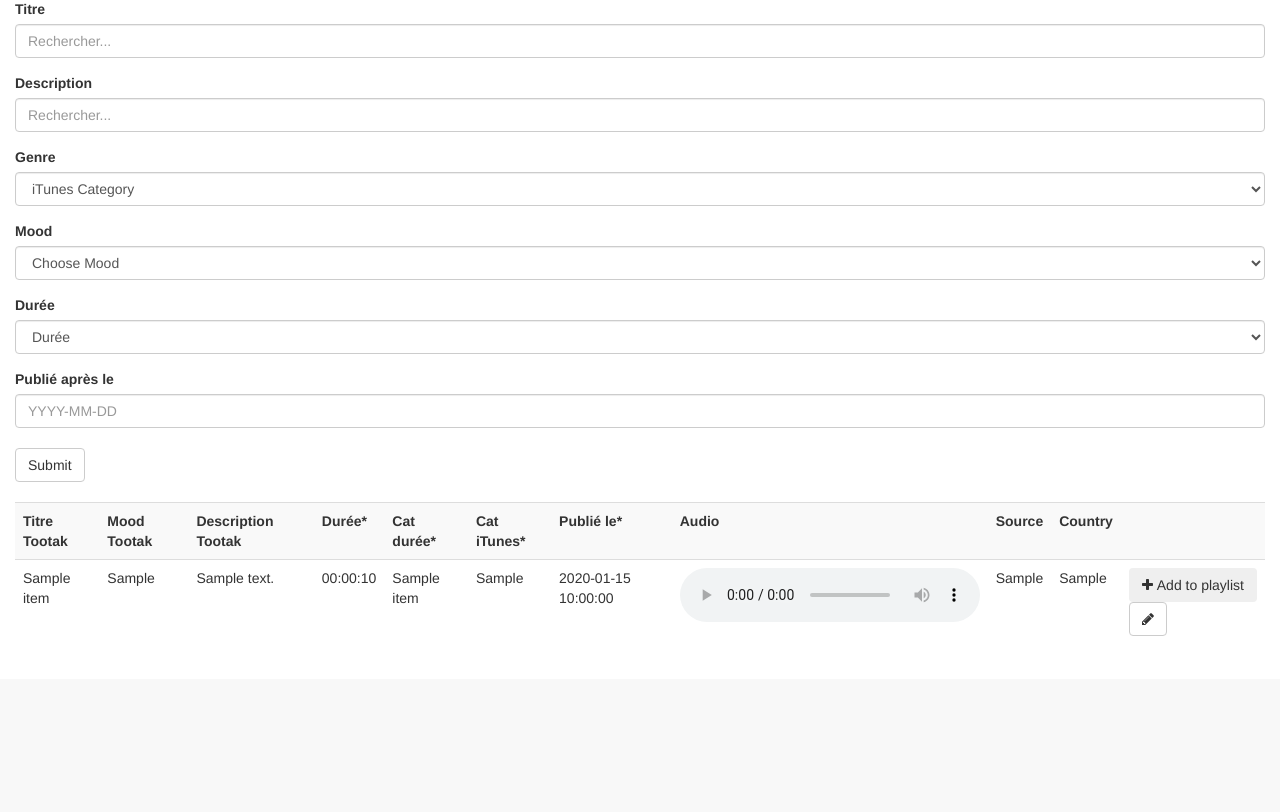
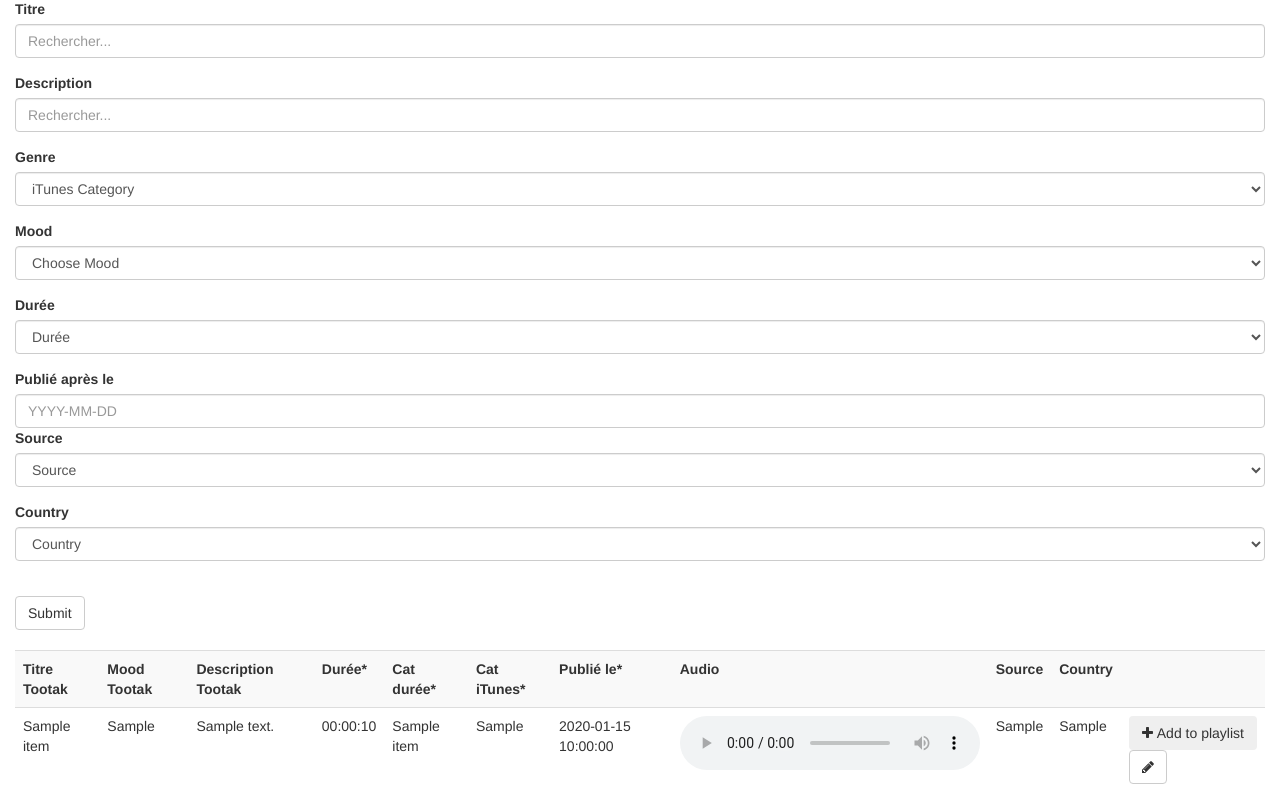
Before and after one commit to jypllx/stars, a Flask app: page /bo/items/ in a window 1280 px wide. Shown: the part 121-933 px from the top of the page. Before the commit the page ends 757 px from the top, so only its background shows below. Run offline with Flask 2, Linux system fonts and the light colour scheme; a user stored in the database is signed in; tables that the repository leaves empty hold one stand-in row (values such as "Sample post"); some libraries are stand-ins or nearby versions.

Commit message:
added filters and forms

```diff
--- a/web/app.py
+++ b/web/app.py
@@ -114,11 +114,15 @@
 def channels_get(id):
     form = ChannelForm(request.form)
     channel=db.session.query(Channel).get(id)
-    if request.method == 'POST' and form.validate():
+
+    if form.validate_on_submit():
         channel.title=form.title.data
         channel.description=form.description.data
         channel.mood=form.mood.data
         channel.image=form.image.data
+        channel.source=form.source.data
+        channel.country=form.country.data
+        app.logger.info("UPDATED !!! "+channel.country)
         db.session.commit()
         return redirect(url_for('channels_get', id=id))
 
@@ -249,6 +253,8 @@
     search_mood=''
     search_length='-1'
     search_date=''
+    search_source=''
+    search_country=''
 
     q = Item.query
     if request.method == 'POST':
@@ -269,6 +275,12 @@
         if request.form['search_length']:
             search_length=request.form['search_length']
             q=q.filter_by(cat_time=search_length)
+        if request.form['search_source']:
+            search_source=request.form['search_source']
+            q=q.filter_by(source=search_source)
+        if request.form['search_country']:
+            search_country=request.form['search_country']
+            q=q.filter_by(country=search_country)
         if request.form['search_date']:
             search_date=request.form['search_date']
             q=q.filter(Item.pubdate_ >= search_date)
@@ -287,11 +299,23 @@
     for result in results:
         moods.append(result[0])
 
+    results = db.engine.execute("Select DISTINCT source FROM items ORDER BY source")
+    sources=[]
+    for result in results:
+        sources.append(result[0])
+
+    results = db.engine.execute("Select DISTINCT country FROM items ORDER BY country")
+    countries=[]
+    for result in results:
+        countries.append(result[0])
+
     return render_template('bo/items/index.html',
         items=items, playlists=playlists,
         iTunes_categories=iTunes_categories, moods=moods, time_categories=PodTime().CATEGORIES,
+        sources=sources, countries=countries,
         search_title=search_title, search_desc=search_desc, search_date=search_date,
-        search_iCat=search_iCat, search_mood=search_mood, search_length=search_length)
+        search_iCat=search_iCat, search_mood=search_mood, search_length=search_length,
+        search_source=search_source,search_country=search_country)
 
 @app.route('/bo/items/<int:id>', methods=['POST', 'GET'])
 @login_required
--- a/web/templates/bo/items/index.html
+++ b/web/templates/bo/items/index.html
@@ -43,6 +43,24 @@
         <div>
             <label for="search_date">Publié après le</label>
             <input id='search_date' type='text' name="search_date" class="form-control" value="{{search_date}}" placeholder='YYYY-MM-DD'/>
+        </div>
+        <div class="form-group">
+            <label for="search_source">Source</label>
+            <select class="form-control" name="search_source">
+                <option value="" >Source</option>
+                {% for source in sources %}
+                <option value="{{source}}" {% if source == search_source %} selected="selected" {% endif %}>{{source}}</option>
+                {% endfor %}
+            </select>
+        </div>
+        <div class="form-group">
+            <label for="search_country">Country</label>
+            <select class="form-control" name="search_country">
+                <option value="" >Country</option>
+                {% for country in countries %}
+                <option value="{{country}}" {% if country == search_country %} selected="selected" {% endif %}>{{country}}</option>
+                {% endfor %}
+            </select>
         </div>
         <br/>
         <button type="submit" class="btn btn-default">Submit</button>
```
Also changed, not shown: web/templates/bo/channels/view.html (+9 -0 lines).
